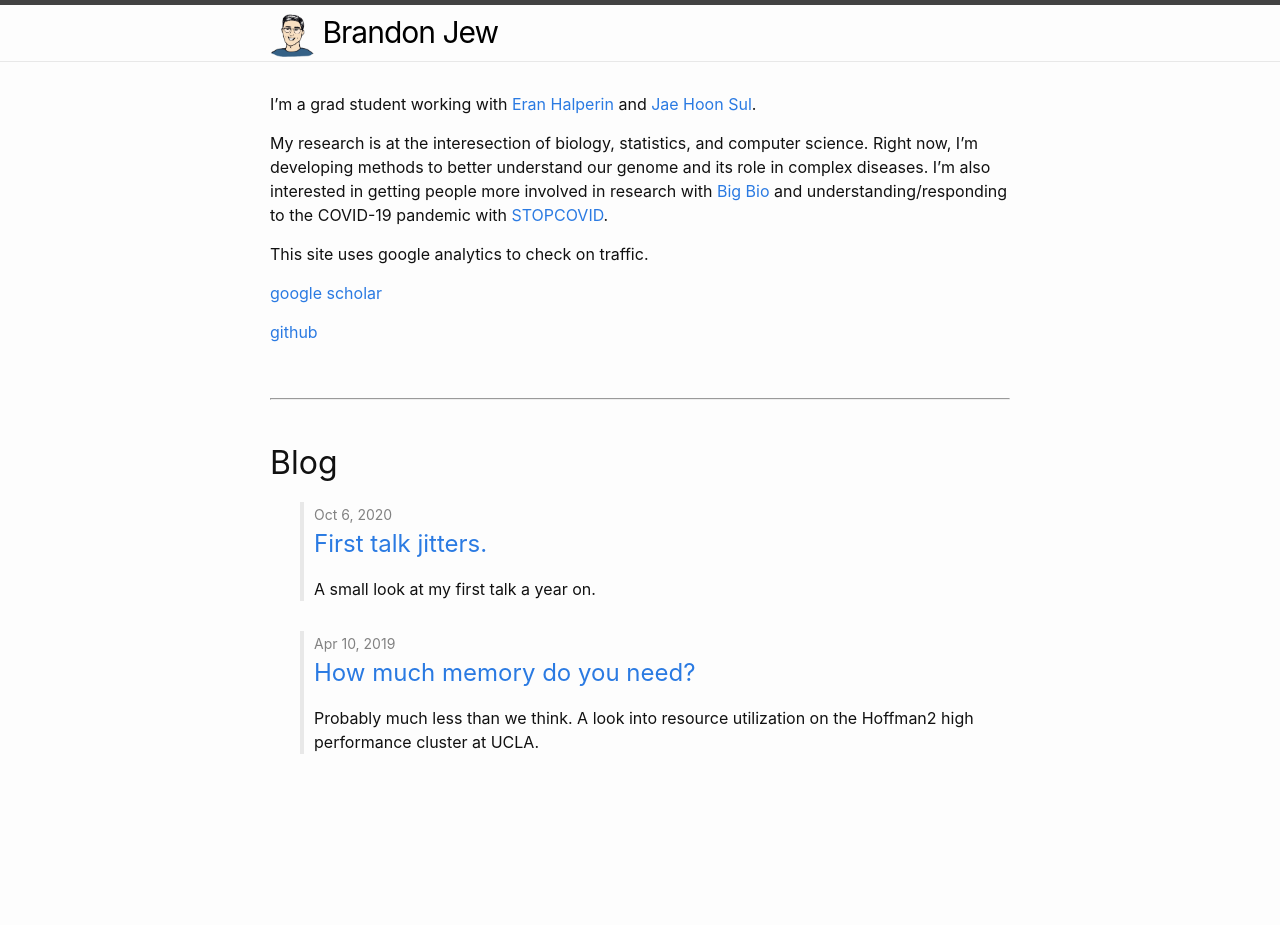
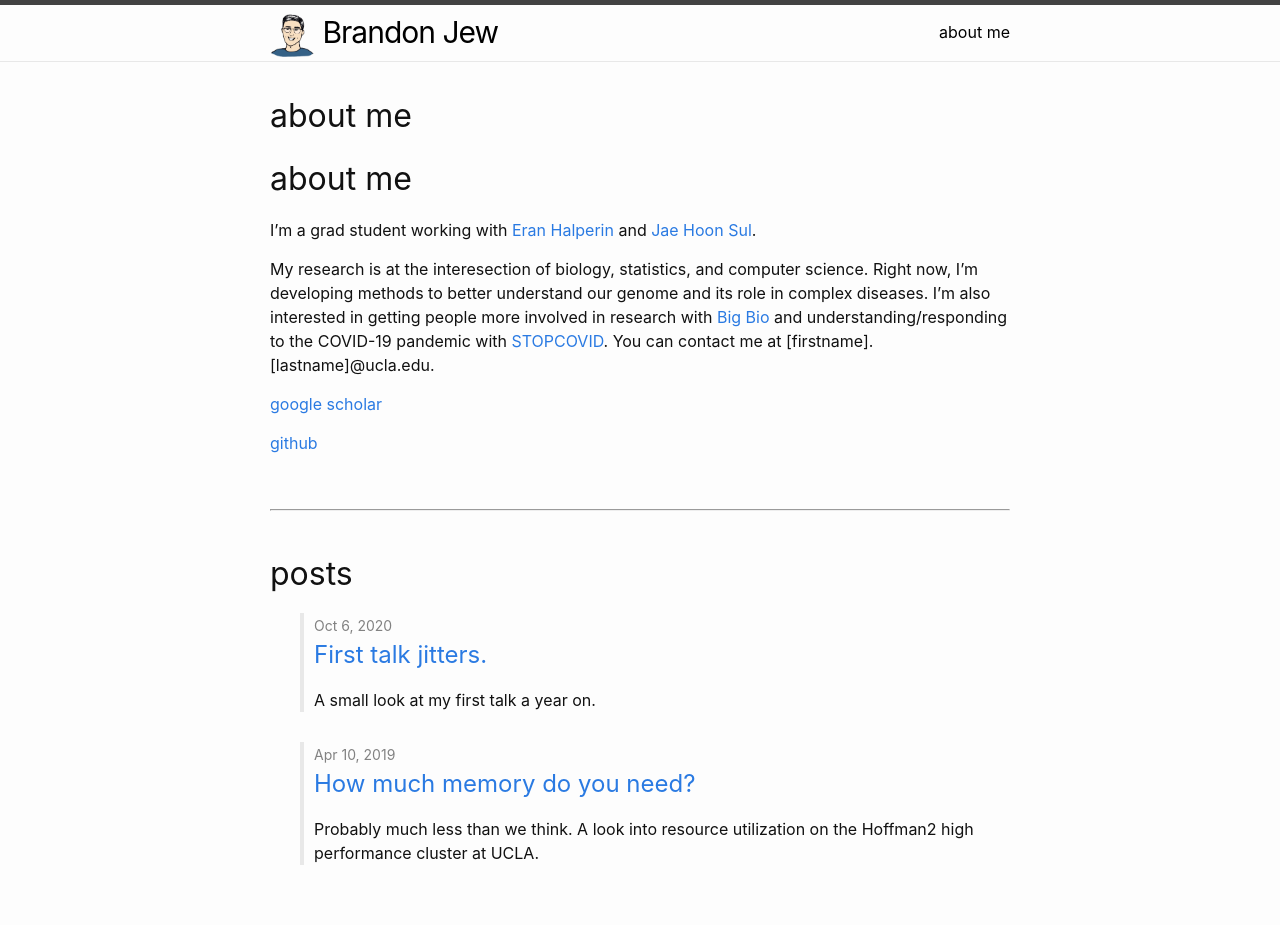
Before and after one commit to brandonjew/brandonjew.github.io, a Jekyll site: the page built from index.md, in a window 1280 px wide. Built offline with Jekyll 4.4.1, drawn with Linux system fonts in a browser that asks for light colours; our own code applies the rules of GitHub Pages for plain Markdown files; before the commit the page ends 900 px from its top, so only the background shows below that.

Commit message:
update text and add email

```diff
--- a/_posts/2020-10-06-first-talk.markdown
+++ b/_posts/2020-10-06-first-talk.markdown
@@ -33,7 +33,7 @@ Here's my heart rate leading up to and during my presentation brought to you by
 
 As you can see, I took the stage at 11AM, coinciding with the 162 BPM peak.
 For reference, my heart rate tops out around 170 for my somewhat intensive bike rides.
-As reflected in the data, I distinctly remember feeling more comfortable as I got my talk going.
+As reflected in the data, I distinctly remember feeling more comfortable as I got my talk going. The talk went great and I got a lot of interesting questions afterwards, which was definitely reassuring.
 
 Also, according to my watch, I burned 415 Calories giving this talk!
 
--- a/assets/main.css
+++ b/assets/main.css
@@ -54,7 +54,7 @@ img {
 }
 
 .smallparent {
-  max-height: 200px;
+  max-height: 175px;
   width: auto;
   margin: auto;
 }
--- a/index.md
+++ b/index.md
@@ -2,24 +2,26 @@
 layout: home
 ---
 
+# about me
+
 I'm a grad student working with
-[Eran Halperin](https://www.eranhalperingenomics.com/) and
-[Jae Hoon Sul](https://jaehoonsullab.semel.ucla.edu/).
+[Eran Halperin](https://www.eranhalperingenomics.com/){:target="_blank"} and
+[Jae Hoon Sul](https://jaehoonsullab.semel.ucla.edu/){:target="_blank"}.
 
 My research is at the interesection of biology, statistics, and computer science.
 Right now, I'm developing methods to better understand our genome and its role in
 complex diseases.
-I'm also interested in getting people more involved in research with [Big Bio](https://www.big-bio.org/) and understanding/responding to the COVID-19 pandemic with [STOPCOVID](https://stopcovid19together.org/).
+I'm also interested in getting people more involved in research with [Big Bio](https://www.big-bio.org/){:target="_blank"} and understanding/responding to the COVID-19 pandemic with [STOPCOVID](https://stopcovid19together.org/){:target="_blank"}.
+You can contact me at [firstname].[lastname]@ucla.edu.
 
-This site uses google analytics to check on traffic.
+[google scholar](https://scholar.google.com/citations?user=yF4ue3kAAAAJ&hl=en){:target="_blank"}
 
-[google scholar](https://scholar.google.com/citations?user=yF4ue3kAAAAJ&hl=en)
-
-[github](https://github.com/brandonjew)
+[github](https://github.com/brandonjew){:target="_blank"}
 
 <br>
 
 ****
 
 <br>
-# Blog
+
+# posts
```
